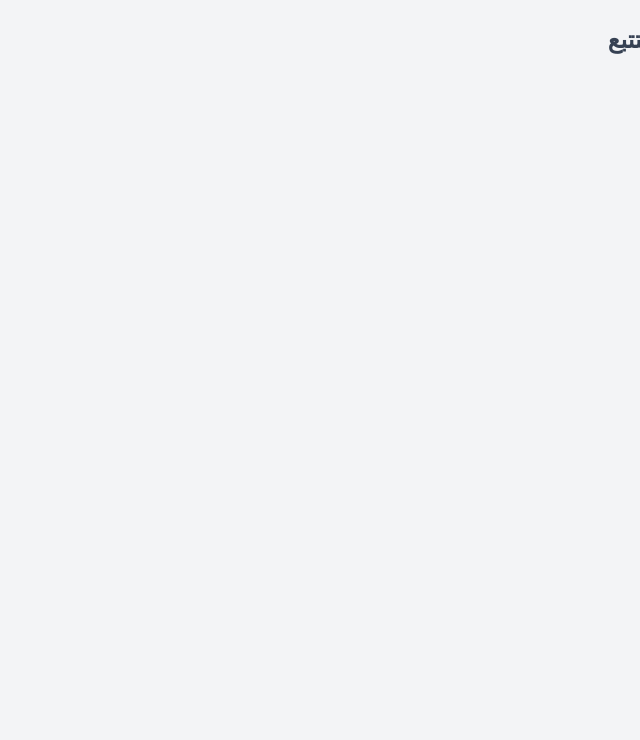
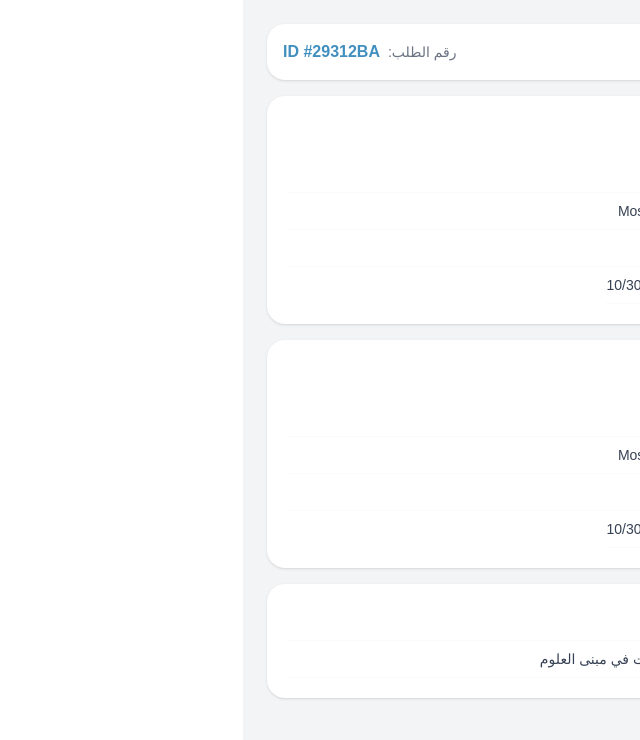
Before and after one commit to Abdelrahman-Dev9/react-Rafeak-app, a React (Vite) app: page /tracking in a window 1280 px wide. Shown: the top 740 px of the page, without its empty margins (640-1280 px from the left). Built offline with nearby package versions, Linux system fonts and the light colour scheme.

Commit message:
create TrackingList page

```diff
--- a/src/pages/TrackingList.tsx
+++ b/src/pages/TrackingList.tsx
@@ -1,9 +1,302 @@
+import { useState } from "react";
+import { MdFilterList } from "react-icons/md";
+import { RiSearchLine } from "react-icons/ri";
+
 import DashboardLayout from "@/components/dashboard/DashboardLayout";
+import avatar from "../assets/avatar.png";
 
-const TrackingList = () => (
-  <DashboardLayout>
-    <h1 className="text-2xl font-bold text-gray-700">قائمة التتبع</h1>
-  </DashboardLayout>
+// ==================== Data ====================
+
+type Status = "تم الاكتمال" | "قيد الانتظار" | "تم الالغاء" | "قيد التأكيد";
+
+interface TrackingItem {
+  id: string;
+  date: string;
+  status: Status;
+  volunteer: {
+    name: string;
+    email: string;
+    phone: string;
+    birthdate: string;
+    gender: string;
+  };
+  seeker: {
+    name: string;
+    email: string;
+    phone: string;
+    birthdate: string;
+    gender: string;
+  };
+  injury: string;
+  helpType: string;
+}
+
+const trackingItems: TrackingItem[] = [
+  {
+    id: "#29312BA",
+    date: "14/9/2023",
+    status: "تم الاكتمال",
+    volunteer: {
+      name: "محمد عبدالعاطي",
+      email: "Mostafa@gmail.com",
+      phone: "+966 12345678",
+      birthdate: "10/30/2024",
+      gender: "ذكر",
+    },
+    seeker: {
+      name: "محمد عبدالعاطي",
+      email: "Mostafa@gmail.com",
+      phone: "+966 12345678",
+      birthdate: "10/30/2024",
+      gender: "ذكر",
+    },
+    injury: "إصابة في قدمه اليسرى",
+    helpType: "أحتاج مساعدة للوصول إلى قائمة المحاضرات في مبنى العلوم",
+  },
+  {
+    id: "#29312BA",
+    date: "14/9/2023",
+    status: "تم الاكتمال",
+    volunteer: {
+      name: "يوسف شاهين",
+      email: "youssef@gmail.com",
+      phone: "+966 98765432",
+      birthdate: "05/12/1995",
+      gender: "ذكر",
+    },
+    seeker: {
+      name: "يوسف شاهين",
+      email: "youssef@gmail.com",
+      phone: "+966 98765432",
+      birthdate: "05/12/1995",
+      gender: "ذكر",
+    },
+    injury: "إصابة في الكتف الأيمن",
+    helpType: "أحتاج مساعدة للتنقل داخل الحرم الجامعي",
+  },
+  {
+    id: "#29312BA",
+    date: "14/9/2023",
+    status: "قيد الانتظار",
+    volunteer: {
+      name: "محمود عبد الفتاح",
+      email: "mahmoud@gmail.com",
+      phone: "+966 11122233",
+      birthdate: "08/20/1998",
+      gender: "ذكر",
+    },
+    seeker: {
+      name: "محمود عبد الفتاح",
+      email: "mahmoud@gmail.com",
+      phone: "+966 11122233",
+      birthdate: "08/20/1998",
+      gender: "ذكر",
+    },
+    injury: "كسر في الذراع",
+    helpType: "أحتاج مساعدة لحمل الكتب",
+  },
+  {
+    id: "#29312BA",
+    date: "14/9/2023",
+    status: "تم الالغاء",
+    volunteer: {
+      name: "سارة أحمد",
+      email: "sara@gmail.com",
+      phone: "+966 55544433",
+      birthdate: "02/14/1999",
+      gender: "أنثى",
+    },
+    seeker: {
+      name: "سارة أحمد",
+      email: "sara@gmail.com",
+      phone: "+966 55544433",
+      birthdate: "02/14/1999",
+      gender: "أنثى",
+    },
+    injury: "إصابة في الركبة",
+    helpType: "أحتاج مساعدة للصعود إلى الطابق الثاني",
+  },
+  {
+    id: "#29312BA",
+    date: "14/9/2023",
+    status: "قيد التأكيد",
+    volunteer: {
+      name: "أحمد خالد",
+      email: "ahmed@gmail.com",
+      phone: "+966 77766655",
+      birthdate: "11/05/2000",
+      gender: "ذكر",
+    },
+    seeker: {
+      name: "أحمد خالد",
+      email: "ahmed@gmail.com",
+      phone: "+966 77766655",
+      birthdate: "11/05/2000",
+      gender: "ذكر",
+    },
+    injury: "صعوبة في الحركة",
+    helpType: "أحتاج مساعدة للوصول إلى المكتبة",
+  },
+];
+
+// ==================== Helpers ====================
+
+const statusStyle: Record<Status, string> = {
+  "تم الاكتمال": "text-green-600  border-green-500",
+  "قيد الانتظار": "text-orange-500 border-orange-400",
+  "تم الالغاء": "text-red-500    border-red-400",
+  "قيد التأكيد": "text-amber-600  border-amber-400",
+};
+
+const StatusBadge = ({ status }: { status: Status }) => (
+  <span
+    className={`px-3 py-0.5 rounded-full border text-xs font-medium ${statusStyle[status]}`}
+  >
+    {status}
+  </span>
 );
 
+const FieldRow = ({ label, value }: { label: string; value: string }) => (
+  <div className="flex items-center gap-2 py-2 border-b border-gray-50">
+    <span className="text-gray-500 text-sm">{label}:</span>
+    <span className="text-gray-700 text-sm font-medium">{value}</span>
+  </div>
+);
+
+// ==================== Main ====================
+
+const TrackingList = () => {
+  const [selectedIndex, setSelectedIndex] = useState(0);
+  const selected = trackingItems[selectedIndex];
+
+  return (
+    <DashboardLayout>
+      <div className="flex gap-4 h-full">
+        {/* ---- Left: List Panel ---- */}
+        <div className="w-64 bg-white rounded-2xl shadow-sm flex flex-col overflow-hidden shrink-0">
+          {/* Title */}
+          <div className="px-4 pt-4 pb-2">
+            <h2 className="font-bold text-gray-800 text-right mb-3">
+              قائمة التتبع
+            </h2>
+            {/* Search + Filter */}
+            <div className="flex items-center gap-2">
+              <button className="p-2 rounded-lg border border-gray-200 text-gray-500 hover:bg-gray-50 cursor-pointer">
+                <MdFilterList size={18} />
+              </button>
+              <div className="relative flex-1">
+                <RiSearchLine className="absolute top-1/2 -translate-y-1/2 right-2 text-gray-400 text-sm" />
+                <input
+                  type="text"
+                  placeholder="ابحث عن الكود"
+                  className="w-full pr-7 pl-2 py-1.5 text-xs border border-gray-200 rounded-lg focus:outline-none focus:border-[#418FBF]"
+                />
+              </div>
+            </div>
+          </div>
+
+          {/* List */}
+          <div className="flex-1 overflow-y-auto divide-y divide-gray-50">
+            {trackingItems.map((item, i) => (
+              <button
+                key={i}
+                onClick={() => setSelectedIndex(i)}
+                className={`w-full px-4 py-3 text-right transition-colors cursor-pointer ${
+                  selectedIndex === i ? "bg-[#EEECF2]" : "hover:bg-gray-50"
+                }`}
+              >
+                <div className="flex items-center justify-between mb-1">
+                  <span className="text-xs text-gray-400">{item.date}</span>
+                  <span className="text-sm font-semibold text-[#418FBF]">
+                    ID {item.id}
+                  </span>
+                </div>
+                <StatusBadge status={item.status} />
+              </button>
+            ))}
+          </div>
+        </div>
+        {/* ---- Right: Detail Panel ---- */}
+        <div className="flex-1 flex flex-col gap-4">
+          {/* Header */}
+          <div className="bg-white rounded-2xl p-4 shadow-sm flex items-center justify-between">
+            <StatusBadge status={selected.status} />
+            <div className="flex items-center gap-2">
+              <span className="text-gray-500 text-sm">رقم الطلب:</span>
+              <span className="font-bold text-[#418FBF]">ID {selected.id}</span>
+            </div>
+          </div>
+
+          {/* Volunteer Card */}
+          <div className="bg-white rounded-2xl p-5 shadow-sm">
+            <h3 className="text-right font-semibold text-gray-700 mb-4">
+              بيانات المتطوع
+            </h3>
+            <div className="flex items-start gap-5">
+              <img
+                src={avatar}
+                alt="volunteer"
+                className="w-28 h-28 rounded-xl object-cover shrink-0"
+              />
+              <div className="flex-1">
+                <FieldRow label="اسم المتطوع" value={selected.volunteer.name} />
+                <FieldRow
+                  label="البريد الإلكتروني"
+                  value={selected.volunteer.email}
+                />
+                <FieldRow
+                  label="هاتف المستخدم"
+                  value={selected.volunteer.phone}
+                />
+                <div className="flex gap-6">
+                  <FieldRow label="الجنس" value={selected.volunteer.gender} />
+                  <FieldRow
+                    label="تاريخ الميلاد"
+                    value={selected.volunteer.birthdate}
+                  />
+                </div>
+              </div>
+            </div>
+          </div>
+
+          {/* Help Seeker Card */}
+          <div className="bg-white rounded-2xl p-5 shadow-sm">
+            <h3 className="text-right font-semibold text-gray-700 mb-4">
+              بيانات الباحث عن مساعده
+            </h3>
+            <div className="flex items-start gap-5">
+              <img
+                src={avatar}
+                alt="seeker"
+                className="w-28 h-28 rounded-xl object-cover shrink-0"
+              />
+              <div className="flex-1">
+                <FieldRow label="اسم الباحث" value={selected.seeker.name} />
+                <FieldRow
+                  label="البريد الإلكتروني"
+                  value={selected.seeker.email}
+                />
+                <FieldRow label="هاتف المستخدم" value={selected.seeker.phone} />
+                <div className="flex gap-6">
+                  <FieldRow label="الجنس" value={selected.seeker.gender} />
+                  <FieldRow
+                    label="تاريخ الميلاد"
+                    value={selected.seeker.birthdate}
+                  />
+                </div>
+              </div>
+            </div>
+          </div>
+
+          {/* Request Details */}
+          <div className="bg-white rounded-2xl p-5 shadow-sm">
+            <FieldRow label="الإصابة" value={selected.injury} />
+            <FieldRow label="نوع المساعدة" value={selected.helpType} />
+          </div>
+        </div>
+      </div>
+    </DashboardLayout>
+  );
+};
+
 export default TrackingList;
```
